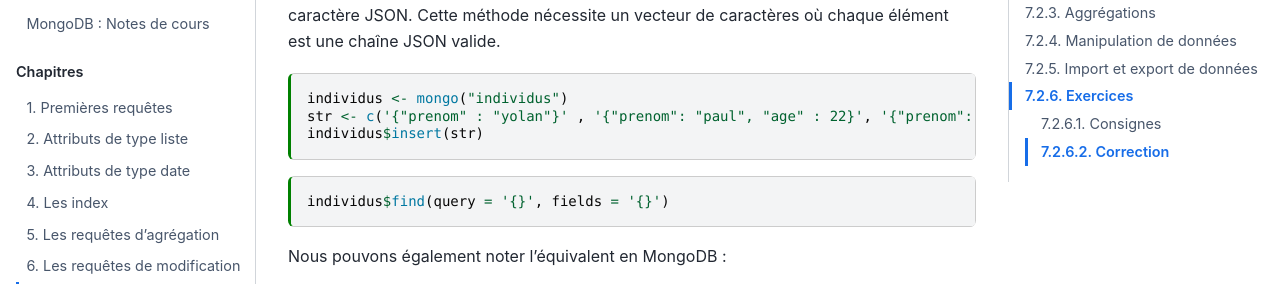
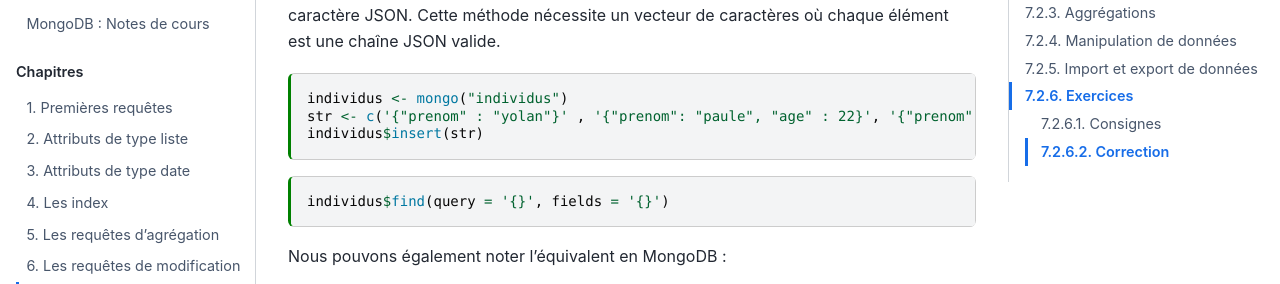
Before and after one commit to rtavenar/mongo_book, a Jupyter Book: the page built from content/07_scripts_R.md, in a window 1280 px wide and 900 px high, scrolled down 10775 px, cut to the strip 152-436 px from the top of the window. Built offline with Jupyter Book 1.0.4 settings and Sphinx 7.4.7 and the Sphinx Book theme 1.1.4, drawn with Linux system fonts in a browser that asks for light colours.

Commit message:
Update 07_scripts_R.md

````diff
--- a/content/07_scripts_R.md
+++ b/content/07_scripts_R.md
@@ -443,7 +443,7 @@
 
 ```{code-cell} R
 individus <- mongo("individus")
-str <- c('{"prenom" : "yolan"}' , '{"prenom": "paul", "age" : 22}', '{"prenom": "faisal"}')
+str <- c('{"prenom" : "yolan"}' , '{"prenom": "paule", "age" : 22}', '{"prenom": "faisal"}')
 individus$insert(str)
 ```
 
@@ -762,7 +762,7 @@
 **Question 1 :**
 
 
-```{code-cell} R
+```r
 req = '[{"$group":{"_id":"$borough","nb_restos":{"$sum":1}}}]'
 df <- coll$aggregate(pipeline=req)
 df
@@ -772,7 +772,7 @@
 
 **Question 2 :**
 
-```{code-cell} R
+```r
 library(tidyverse)
 
 df %>%
@@ -786,7 +786,7 @@
 
 **Question 1 :**
 
-```{code-cell} R
+```r
 restos.coord = coll$aggregate(
   '[
     { "$project": {
@@ -802,7 +802,7 @@
 
 **Question 2 :**
 
-```{code-cell} R
+```r
 library(leaflet)
 
 leaflet(restos.coord) %>%
@@ -812,7 +812,7 @@
 
 **Question 3 :**
 
-```{code-cell} R
+```r
 pal = colorFactor("Accent", restos.coord$borough)
 leaflet(restos.coord) %>%
   addProviderTiles(providers$CartoDB.Positron) %>%
````
